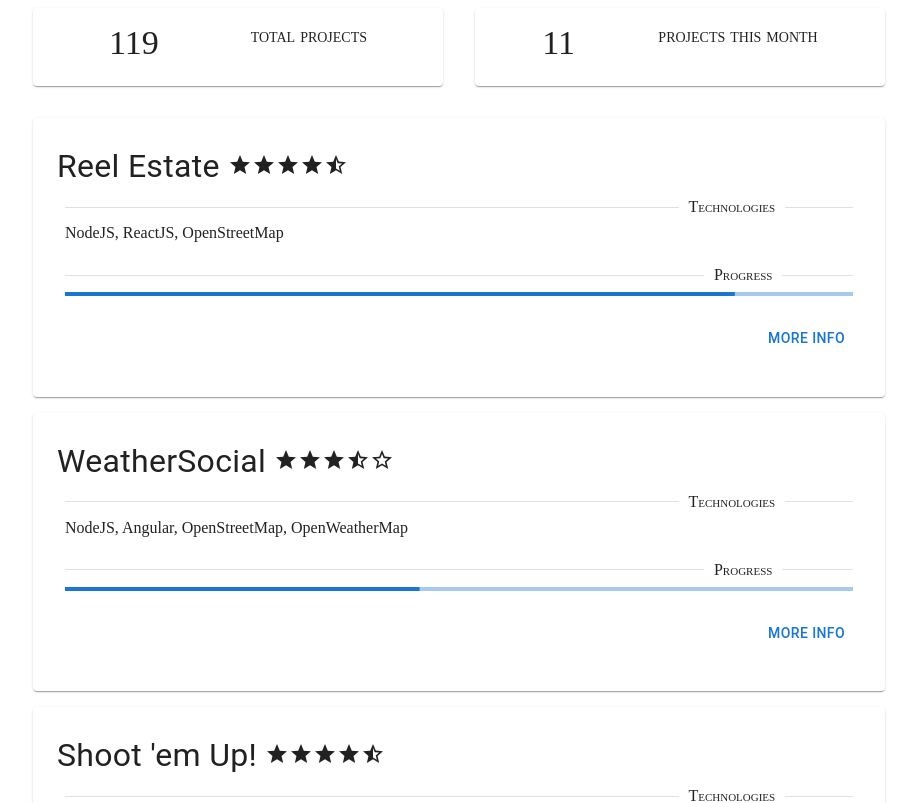
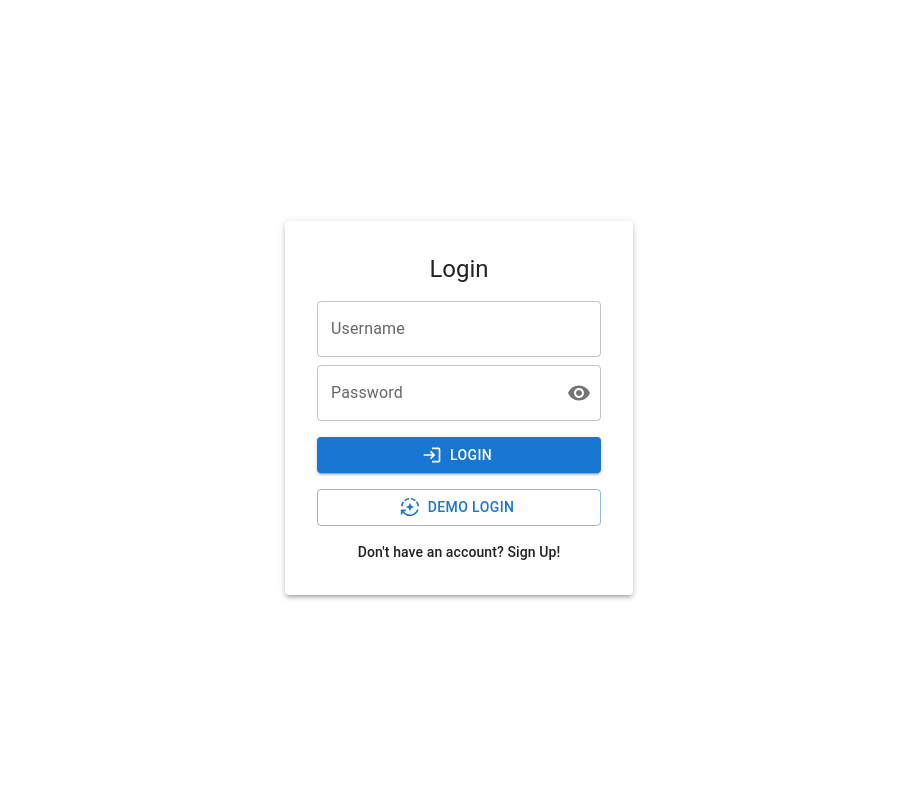
Before and after one commit to 2brownc/dashboard-with-login, a React (Create React App) app: page / in a window 1280 px wide. Shown: the top 803 px of the page, without its empty margins (181-1098 px from the left). Built offline with nearby package versions, Linux system fonts and the light colour scheme.

Commit message:
fade in login page

```diff
--- a/src/App.jsx
+++ b/src/App.jsx
@@ -1,13 +1,24 @@
 import React from 'react';
+import Fade from '@mui/material/Fade';
+import Box from '@mui/material/Box';
 
 import LoginPage from './components/account/Login';
 import SignUpPage from './components/account/SignUp';
-
 import DashboardMain from './components/dashboard/Main';
 
 function App() {
+  // fade in the login form
+  const [show, setShow] = React.useState(false);
+  React.useEffect(() => {
+    setTimeout(() => { setShow(true) }, 500)
+  }, []);
+
   return (
-    <DashboardMain />
+    <Fade in={show}>
+      <Box>
+        <LoginPage />
+      </Box>
+    </Fade>
   );
 }
 
```
Also changed, not shown: src/components/home/Header.jsx (added).
